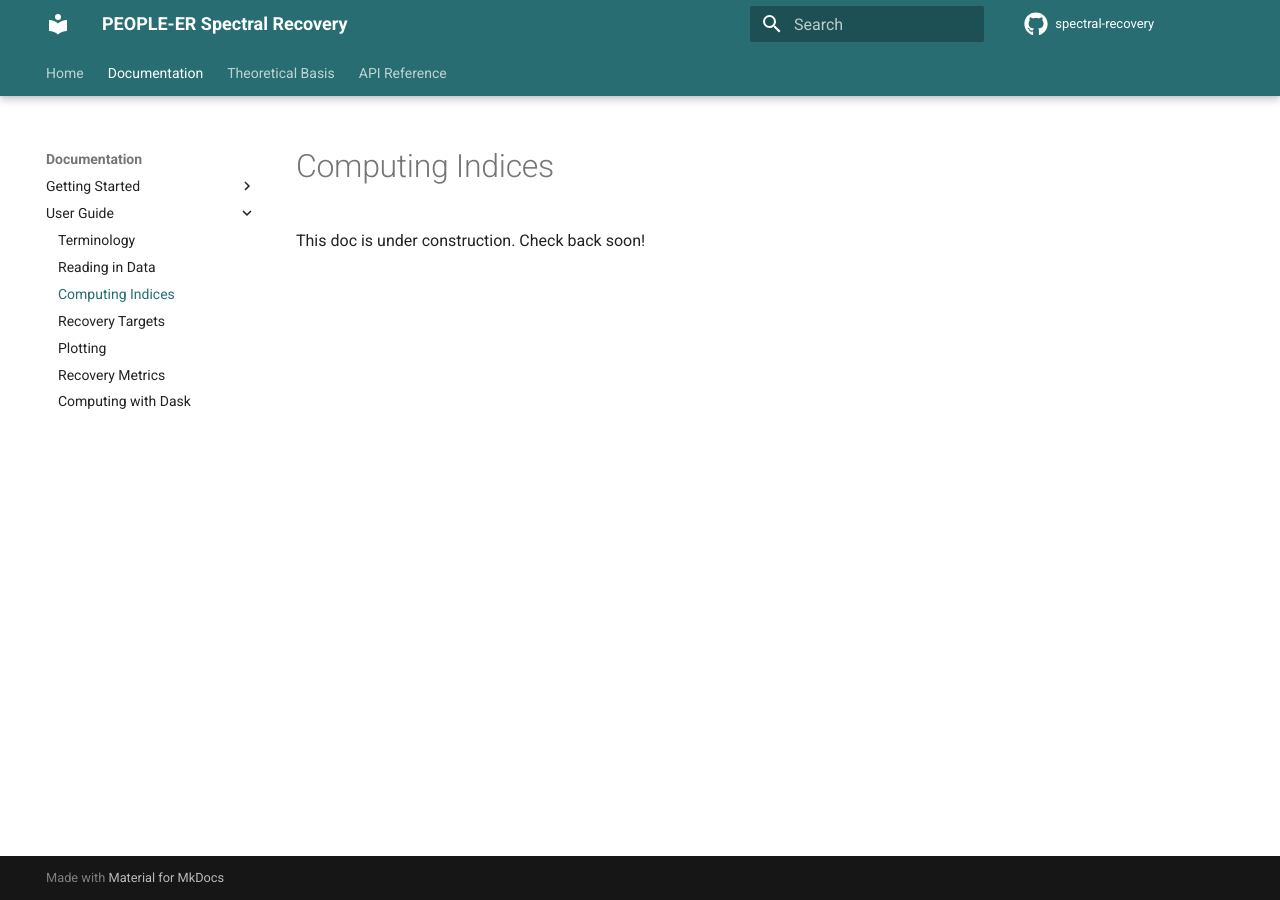
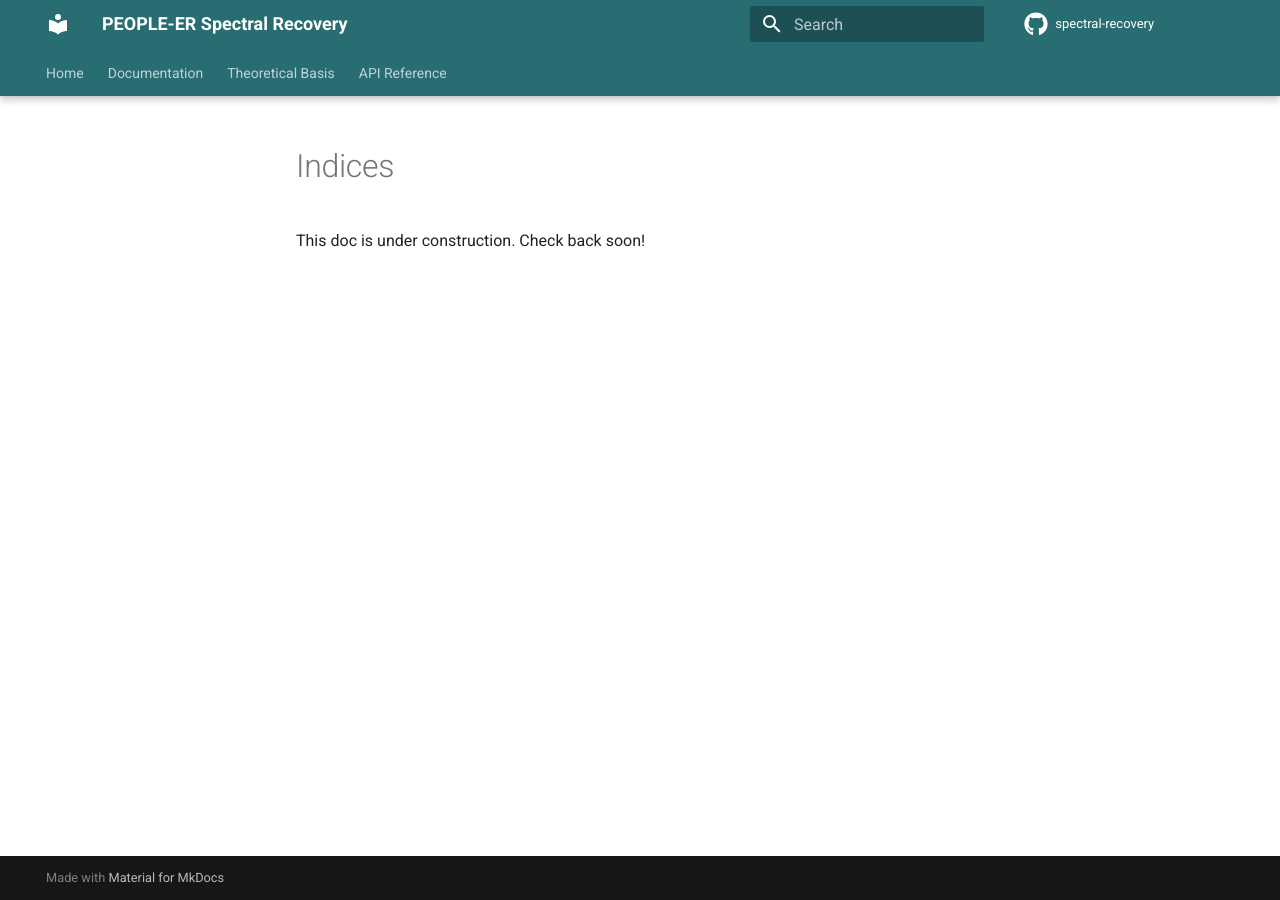
Before and after one commit to PEOPLE-ER/spectral-recovery, an MkDocs documentation site: the page built from docs/indices.md, in a window 1280 px wide. Built offline with MkDocs 1.6.1 and Material for MkDocs 9.7.7, drawn with Linux system fonts in a browser that asks for light colours; comment, search, counter and statistics services are not loaded; some of the changed lines change nothing that is shown.

Commit message:
Hide in-progress tutorials

```diff
--- a/mkdocs.yml
+++ b/mkdocs.yml
@@ -11,12 +11,12 @@ nav:
       - Quick Overview: 'overview.md'
     - User Guide:
       - Terminology: 'terminology.md'
-      - Reading in Data: 'reading_in_data.md'
-      - Computing Indices: 'indices.md'
-      - Recovery Targets: 'recovery_targets.md'
-      - Plotting: 'plotting.md'
-      - Recovery Metrics: 'recovery_metrics.md'
-      - Computing with Dask: 'computing_with_dask.md'
+      # - Reading in Data: 'reading_in_data.md'
+      # - Computing Indices: 'indices.md'
+      # - Recovery Targets: 'recovery_targets.md'
+      # - Plotting: 'plotting.md'
+      # - Recovery Metrics: 'recovery_metrics.md'
+      # - Computing with Dask: 'computing_with_dask.md'
 - Theoretical Basis:
   - Introduction: 'theoretical_basis.md'
   - Spectral Recovery Tool: 'spectral_recovery_tool.md'
```
